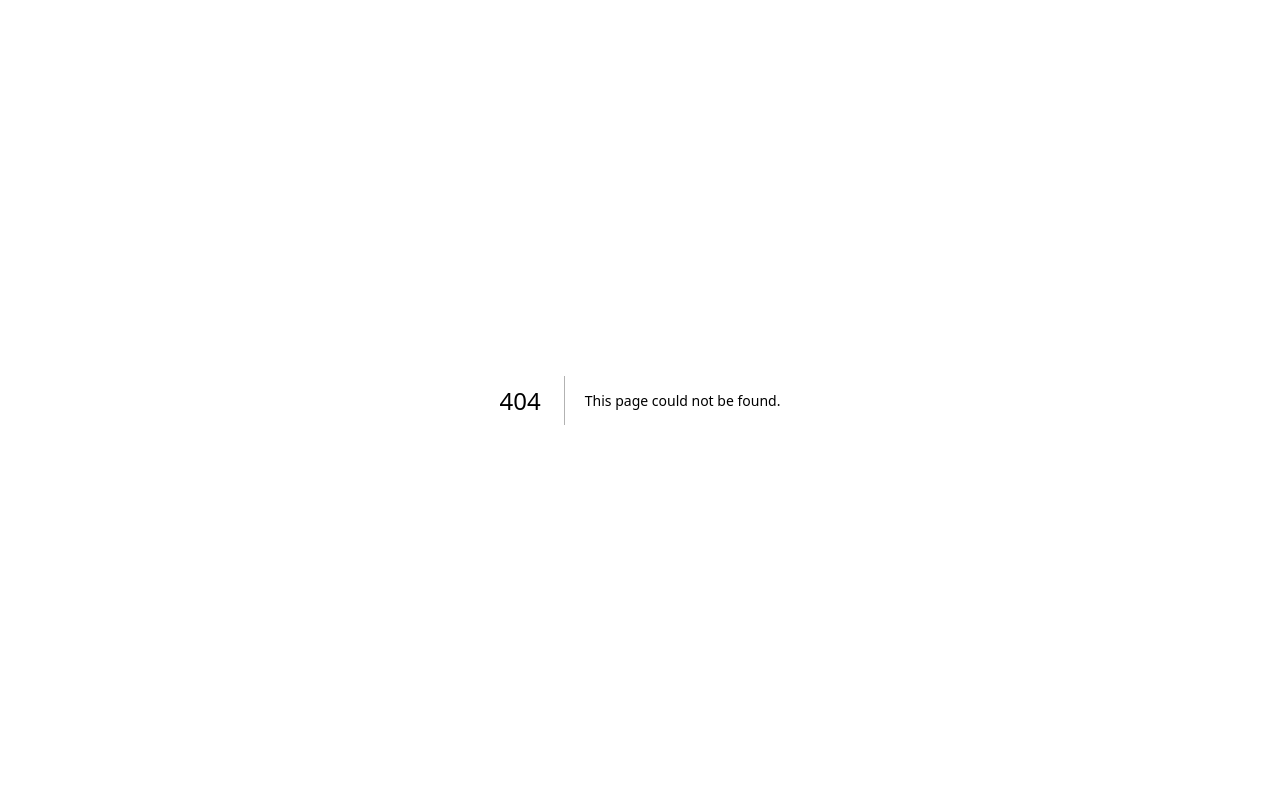
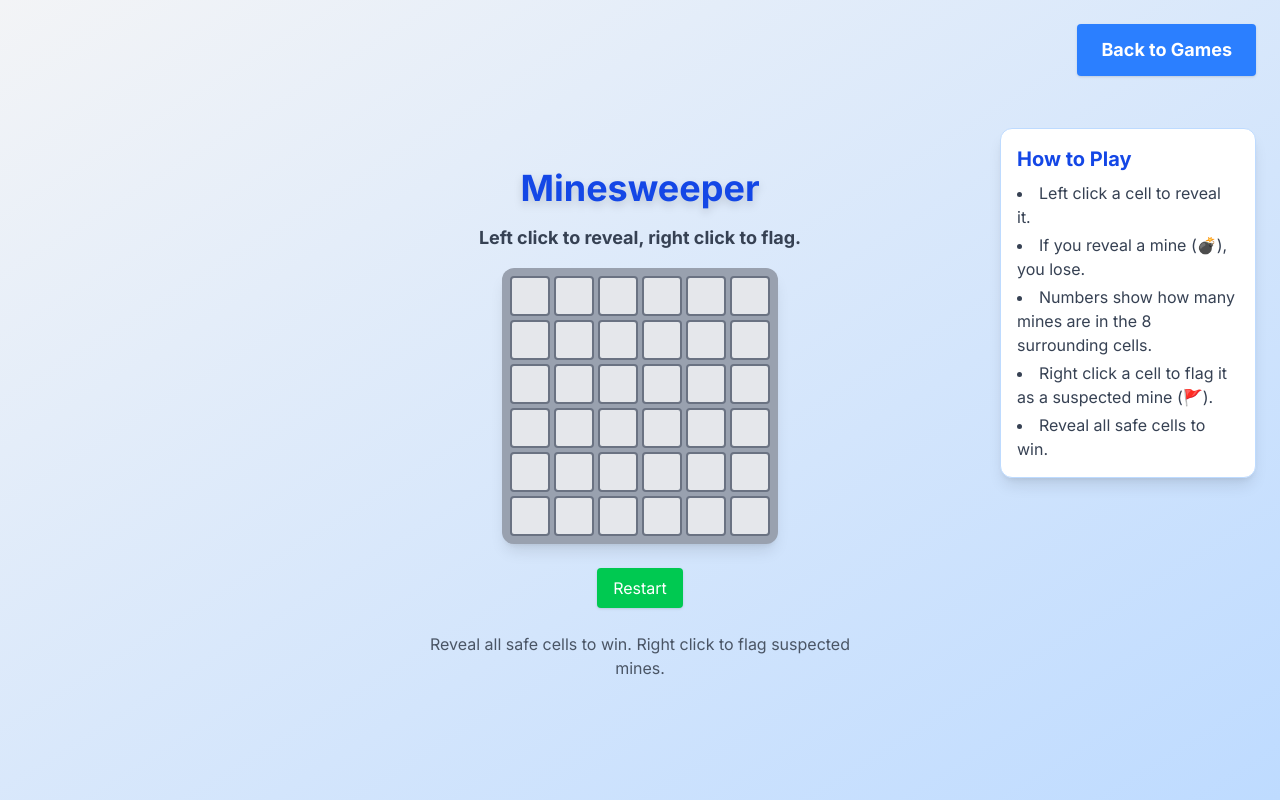
Before and after one commit to Jagjit-2626/games, a Next.js app: page /minesweeper in a window 1280 px wide. Before the commit this address had no page. Built offline with nearby package versions, Linux system fonts and the light colour scheme.

Commit message:
Minesweeper: fix board cell references, improve instructions panel (left align, position, style), numbers black

```diff
--- a/src/app/dashboard/page.tsx
+++ b/src/app/dashboard/page.tsx
@@ -44,6 +44,12 @@ const games = [
 		description: "Drop discs to connect four in a row before your opponent!",
 		image: "emoji",
 		route: "/connect-four",
+	},
+	{
+		name: "Minesweeper",
+		description: "Reveal all safe cells and avoid the mines! Flag suspected bombs.",
+		image: "emoji",
+		route: "/minesweeper",
 	},
 	// Add more games here
 ];
@@ -117,6 +123,14 @@ export default function Dashboard() {
 							>
 								🟡🔴
 							</span>
+						) : game.name === "Minesweeper" ? (
+							<span
+								className="text-6xl mb-4"
+								role="img"
+								aria-label="minesweeper"
+							>
+								💣
+							</span>
 						) : (
 							<img
 								src={game.image}
--- /dev/null
+++ b/src/app/minesweeper/page.tsx
@@ -0,0 +1,143 @@
+"use client";
+import React, { useState } from "react";
+
+const ROWS = 6;
+const COLS = 6;
+const MINES = 6;
+
+function createBoard() {
+  const board = Array.from({ length: ROWS }, () =>
+    Array.from({ length: COLS }, () => ({ mine: false, revealed: false, flagged: false, count: 0 }))
+  );
+  // Place mines
+  let placed = 0;
+  while (placed < MINES) {
+    const r = Math.floor(Math.random() * ROWS);
+    const c = Math.floor(Math.random() * COLS);
+    if (!board[r][c].mine) {
+      board[r][c] = { ...board[r][c], mine: true };
+      placed++;
+    }
+  }
+  // Calculate counts
+  for (let r = 0; r < ROWS; r++) {
+    for (let c = 0; c < COLS; c++) {
+      if (board[r][c].mine) continue;
+      let count = 0;
+      for (let dr = -1; dr <= 1; dr++) {
+        for (let dc = -1; dc <= 1; dc++) {
+          if (dr === 0 && dc === 0) continue;
+          const nr = r + dr, nc = c + dc;
+          if (nr >= 0 && nr < ROWS && nc >= 0 && nc < COLS && board[nr][nc].mine) count++;
+        }
+      }
+      board[r][c] = { ...board[r][c], count };
+    }
+  }
+  return board;
+}
+
+function reveal(board: any[][], r: number, c: number) {
+  const newBoard = board.map((row: any[]) => row.map((cell: any) => ({ ...cell })));
+  function dfs(x: number, y: number) {
+    if (x < 0 || x >= ROWS || y < 0 || y >= COLS) return;
+    if (newBoard[x][y].revealed || newBoard[x][y].flagged) return;
+    newBoard[x][y].revealed = true;
+    if (newBoard[x][y].count === 0 && !newBoard[x][y].mine) {
+      for (let dx = -1; dx <= 1; dx++) {
+        for (let dy = -1; dy <= 1; dy++) {
+          if (dx !== 0 || dy !== 0) dfs(x + dx, y + dy);
+        }
+      }
+    }
+  }
+  dfs(r, c);
+  return newBoard;
+}
+
+export default function Minesweeper() {
+  const [board, setBoard] = useState(() => createBoard());
+  const [gameOver, setGameOver] = useState(false);
+  const [won, setWon] = useState(false);
+
+  function handleCellClick(r: number, c: number) {
+    if (gameOver || board[r][c].flagged) return;
+    if (board[r][c].mine) {
+      setGameOver(true);
+      const newBoard = board.map(row => row.map(cell => ({ ...cell, revealed: true })));
+      setBoard(newBoard);
+      return;
+    }
+    const newBoard = reveal(board, r, c);
+    setBoard(newBoard);
+    // Check win
+    const allSafeRevealed = newBoard.flat().filter(cell => !cell.mine).every(cell => cell.revealed);
+    if (allSafeRevealed) {
+      setWon(true);
+      setGameOver(true);
+    }
+  }
+
+  function handleRightClick(e: React.MouseEvent, r: number, c: number) {
+    e.preventDefault();
+    if (gameOver || board[r][c].revealed) return;
+    const newBoard = board.map(row => row.map(cell => ({ ...cell })));
+    newBoard[r][c].flagged = !newBoard[r][c].flagged;
+    setBoard(newBoard);
+  }
+
+  function handleRestart() {
+    setBoard(createBoard());
+    setGameOver(false);
+    setWon(false);
+  }
+
+  return (
+    <div className="flex flex-col items-center justify-center min-h-screen bg-gradient-to-br from-gray-100 to-blue-200 pt-12">
+      <button
+        className="absolute top-6 right-6 px-6 py-3 bg-blue-500 text-white rounded shadow hover:bg-blue-600 text-lg font-bold transition z-20"
+        onClick={() => window.location.href = "/dashboard"}
+      >
+        Back to Games
+      </button>
+      {/* Instructions panel on the right side below Back to Games button */}
+      <div className="absolute right-6 top-32 w-64 bg-white bg-opacity-90 rounded-xl shadow-lg p-4 z-10 border border-blue-200 flex flex-col justify-between">
+        <h2 className="text-xl font-bold mb-2 text-blue-700">How to Play</h2>
+        <ul className="list-disc list-inside text-gray-700 text-base space-y-1 text-left">
+          <li>Left click a cell to reveal it.</li>
+          <li>If you reveal a mine (💣), you lose.</li>
+          <li>Numbers show how many mines are in the 8 surrounding cells.</li>
+          <li>Right click a cell to flag it as a suspected mine (🚩).</li>
+          <li>Reveal all safe cells to win.</li>
+        </ul>
+      </div>
+      <h1 className="text-4xl font-bold mb-4 text-blue-700 drop-shadow-lg">Minesweeper</h1>
+      <div className="mb-4 text-lg font-semibold text-gray-700">
+        {gameOver ? (won ? "You Win!" : "Game Over!") : "Left click to reveal, right click to flag."}
+      </div>
+      <div className="grid grid-cols-6 gap-1 bg-gray-400 p-2 rounded-xl shadow-lg">
+        {board.map((row, rIdx) =>
+          row.map((cell, cIdx) => (
+            <div
+              key={`${rIdx}-${cIdx}`}
+              className={`w-10 h-10 flex items-center justify-center rounded bg-gray-200 text-lg font-bold select-none border-2 border-gray-500 cursor-pointer ${cell.revealed ? "bg-white" : cell.flagged ? "bg-yellow-200" : "bg-gray-200"}`}
+              onClick={() => handleCellClick(rIdx, cIdx)}
+              onContextMenu={e => handleRightClick(e, rIdx, cIdx)}
+            >
+              {cell.revealed && cell.mine ? "💣" : cell.revealed && cell.count > 0 ? <span style={{ color: 'black' }}>{cell.count}</span> : cell.flagged ? "🚩" : ""}
+            </div>
+          ))
+        )}
+      </div>
+      <button
+        className="mt-6 px-4 py-2 bg-green-500 text-white rounded shadow hover:bg-green-600 transition"
+        onClick={handleRestart}
+      >
+        Restart
+      </button>
+      <p className="mt-6 text-gray-600 text-center max-w-md">
+        Reveal all safe cells to win. Right click to flag suspected mines.
+      </p>
+    </div>
+  );
+}
```
